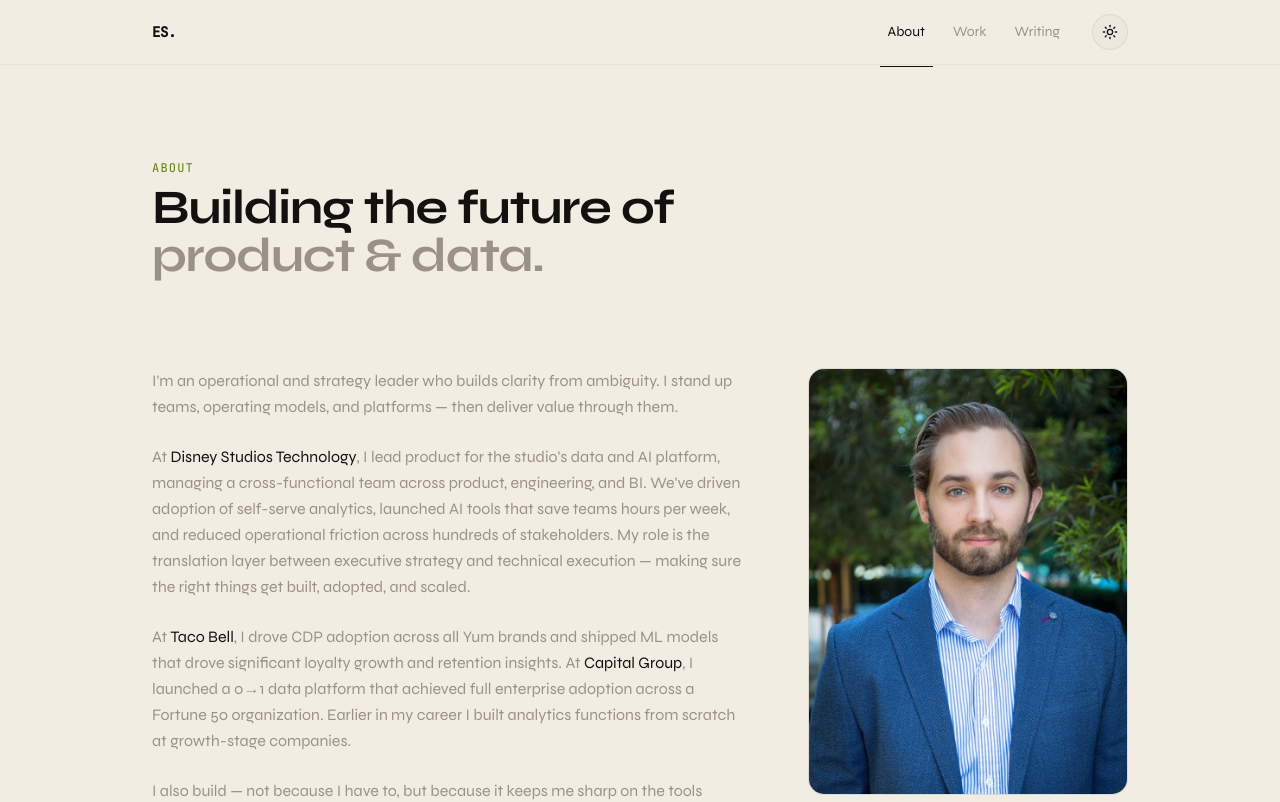
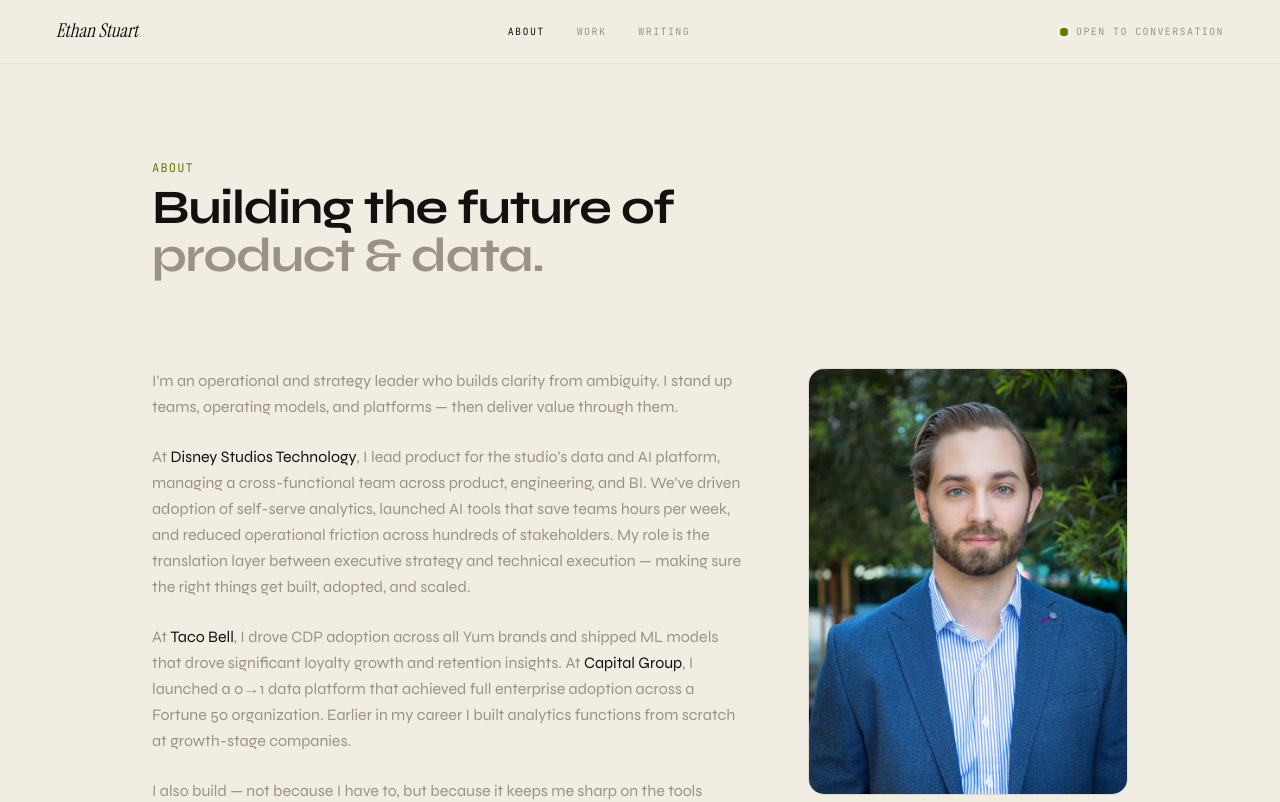
Before and after one commit to ethancstuart/Public-Brand-Website-Claude, a Next.js app: page /about in a window 1280 px wide. Shown: the top 802 px of the page. Built offline with nearby package versions, Linux system fonts and the light colour scheme.

Commit message:
feat: update nav with cream glass, availability dot, remove ThemeToggle

```diff
--- a/src/components/nav.tsx
+++ b/src/components/nav.tsx
@@ -2,94 +2,105 @@
 
 import Link from "next/link";
 import { usePathname } from "next/navigation";
-import { useState } from "react";
-import { Menu, X } from "lucide-react";
-import { motion, AnimatePresence } from "framer-motion";
 import { navLinks } from "@/lib/constants";
-import { ThemeToggle } from "./theme-toggle";
 
 export function Nav() {
   const pathname = usePathname();
-  const [open, setOpen] = useState(false);
 
   return (
-    <header className="fixed top-0 z-50 w-full border-b border-border/50 bg-background/80 backdrop-blur-xl">
-      <nav className="mx-auto flex h-16 max-w-5xl items-center justify-between px-6">
+    <header
+      className="fixed top-0 z-50 w-full"
+      style={{
+        height: "64px",
+        background: "rgba(242,237,227,0.92)",
+        backdropFilter: "blur(20px)",
+        WebkitBackdropFilter: "blur(20px)",
+        borderBottom: "1px solid var(--border-lo)",
+      }}
+    >
+      <nav
+        className="mx-auto flex h-full items-center justify-between"
+        style={{ maxWidth: "1280px", padding: "0 56px" }}
+      >
         <Link
           href="/"
-          className="font-mono text-sm font-semibold tracking-tight transition-colors hover:text-accent"
+          className="font-serif italic transition-opacity hover:opacity-70"
+          style={{ fontSize: "19px", color: "var(--foreground)" }}
         >
-          ES.
+          Ethan Stuart
         </Link>
 
-        {/* Desktop */}
-        <div className="hidden items-center gap-1 md:flex">
+        <div className="hidden items-center gap-8 md:flex">
           {navLinks.map((link) => (
             <Link
               key={link.href}
               href={link.href}
-              className={`relative rounded-md px-3 py-2 text-sm transition-colors ${
-                pathname === link.href
-                  ? "text-foreground"
-                  : "text-muted-foreground hover:text-foreground"
-              }`}
+              className="font-mono transition-colors"
+              style={{
+                fontSize: "10px",
+                letterSpacing: "0.14em",
+                textTransform: "uppercase",
+                color: pathname === link.href ? "var(--foreground)" : "var(--muted-foreground)",
+              }}
             >
               {link.label}
-              {pathname === link.href && (
-                <motion.div
-                  layoutId="nav-indicator"
-                  className="absolute inset-x-1 -bottom-[1.05rem] h-px bg-foreground"
-                  transition={{ type: "spring", stiffness: 350, damping: 30 }}
-                />
-              )}
             </Link>
           ))}
-          <div className="ml-4">
-            <ThemeToggle />
-          </div>
         </div>
 
-        {/* Mobile toggle */}
-        <div className="flex items-center gap-3 md:hidden">
-          <ThemeToggle />
-          <button
-            onClick={() => setOpen(!open)}
-            className="flex h-9 w-9 items-center justify-center rounded-full border border-border bg-card"
-            aria-label="Toggle menu"
+        <Link
+          href="/contact"
+          className="hidden items-center gap-2 md:flex transition-opacity hover:opacity-70"
+        >
+          <span className="relative flex h-2 w-2">
+            <span
+              className="absolute inline-flex h-full w-full rounded-full"
+              style={{
+                background: "var(--accent)",
+                opacity: 0.6,
+                animation: "pulse-dot 3s ease-in-out infinite",
+              }}
+            />
+            <span
+              className="relative inline-flex h-2 w-2 rounded-full"
+              style={{ background: "var(--accent)" }}
+            />
+          </span>
+          <span
+            className="font-mono"
+            style={{
+              fontSize: "10px",
+              letterSpacing: "0.14em",
+              textTransform: "uppercase",
+              color: "var(--muted-foreground)",
+            }}
           >
-            {open ? <X className="h-4 w-4" /> : <Menu className="h-4 w-4" />}
-          </button>
-        </div>
+            Open to conversation
+          </span>
+        </Link>
+
+        {/* Mobile: just contact dot */}
+        <Link
+          href="/contact"
+          className="flex items-center gap-2 md:hidden"
+          aria-label="Contact"
+        >
+          <span className="relative flex h-2 w-2">
+            <span
+              className="absolute inline-flex h-full w-full rounded-full"
+              style={{
+                background: "var(--accent)",
+                opacity: 0.6,
+                animation: "pulse-dot 3s ease-in-out infinite",
+              }}
+            />
+            <span
+              className="relative inline-flex h-2 w-2 rounded-full"
+              style={{ background: "var(--accent)" }}
+            />
+          </span>
+        </Link>
       </nav>
-
-      {/* Mobile menu */}
-      <AnimatePresence>
-        {open && (
-          <motion.div
-            initial={{ opacity: 0, height: 0 }}
-            animate={{ opacity: 1, height: "auto" }}
-            exit={{ opacity: 0, height: 0 }}
-            className="overflow-hidden border-b border-border bg-background md:hidden"
-          >
-            <div className="mx-auto flex max-w-5xl flex-col gap-1 px-6 py-4">
-              {navLinks.map((link) => (
-                <Link
-                  key={link.href}
-                  href={link.href}
-                  onClick={() => setOpen(false)}
-                  className={`rounded-md px-3 py-2 text-sm transition-colors ${
-                    pathname === link.href
-                      ? "bg-muted text-foreground"
-                      : "text-muted-foreground hover:text-foreground"
-                  }`}
-                >
-                  {link.label}
-                </Link>
-              ))}
-            </div>
-          </motion.div>
-        )}
-      </AnimatePresence>
     </header>
   );
 }
```
